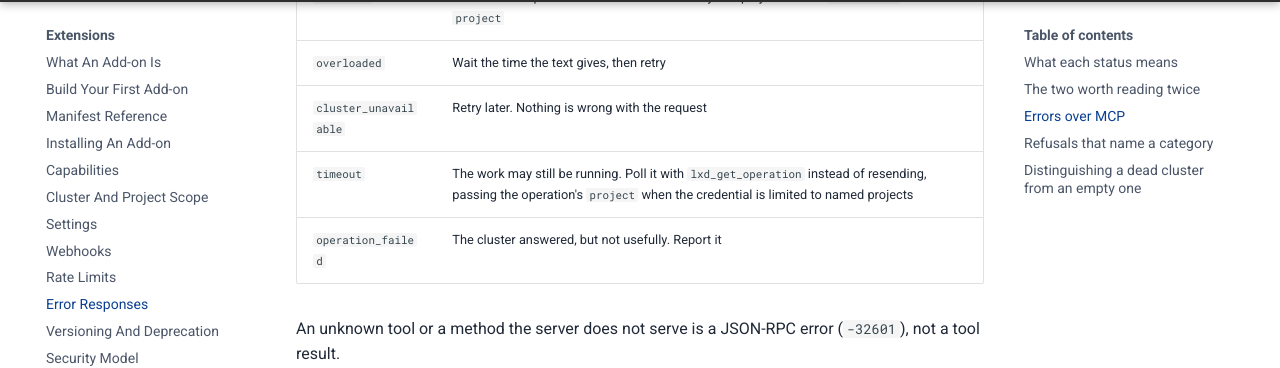
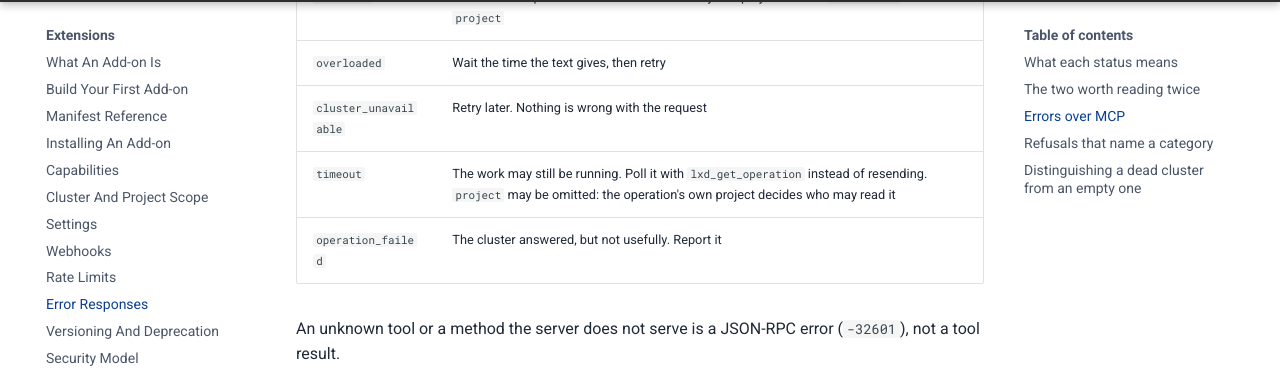
Before and after one commit to sctsivali/orcastra-docs, an MkDocs documentation site: the page built from docs/extensions/errors.md, in a window 1280 px wide and 900 px high, scrolled down 2259 px. Shown: the part 94-462 px from the top of the window. Built offline with MkDocs 1.6.1 and Material for MkDocs 9.7.7, drawn with Linux system fonts in a browser that asks for light colours; comment, search, counter and statistics services are not loaded; the version menu is left out.

Commit message:
docs(extensions): an operation poll no longer needs its project
lxd_get_operation and orcastra_get_operation name a project the credential holds when the caller omits one, and the operation's own project decides who may read it.

```diff
--- a/docs/extensions/errors.md
+++ b/docs/extensions/errors.md
@@ -58,7 +58,7 @@ Anything a tool could not do comes back as a tool result with `isError` set, and
 | `conflict` | Narrow the request. An instance name held by two projects needs `cluster_id` and `project` |
 | `overloaded` | Wait the time the text gives, then retry |
 | `cluster_unavailable` | Retry later. Nothing is wrong with the request |
-| `timeout` | The work may still be running. Poll it with `lxd_get_operation` instead of resending, passing the operation's `project` when the credential is limited to named projects |
+| `timeout` | The work may still be running. Poll it with `lxd_get_operation` instead of resending. `project` may be omitted: the operation's own project decides who may read it |
 | `operation_failed` | The cluster answered, but not usefully. Report it |
 
 An unknown tool or a method the server does not serve is a JSON-RPC error (`-32601`), not a tool result.
```
